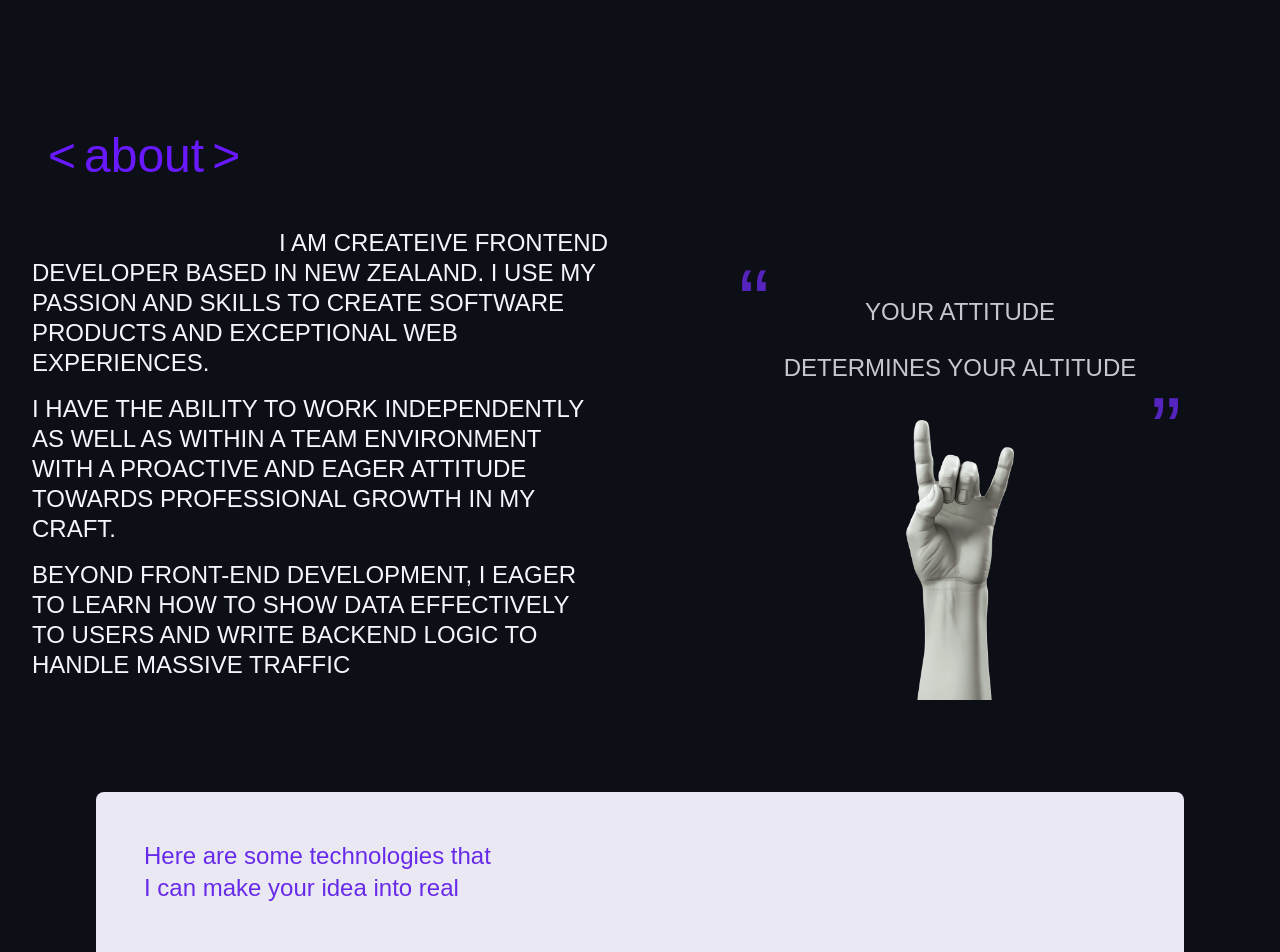
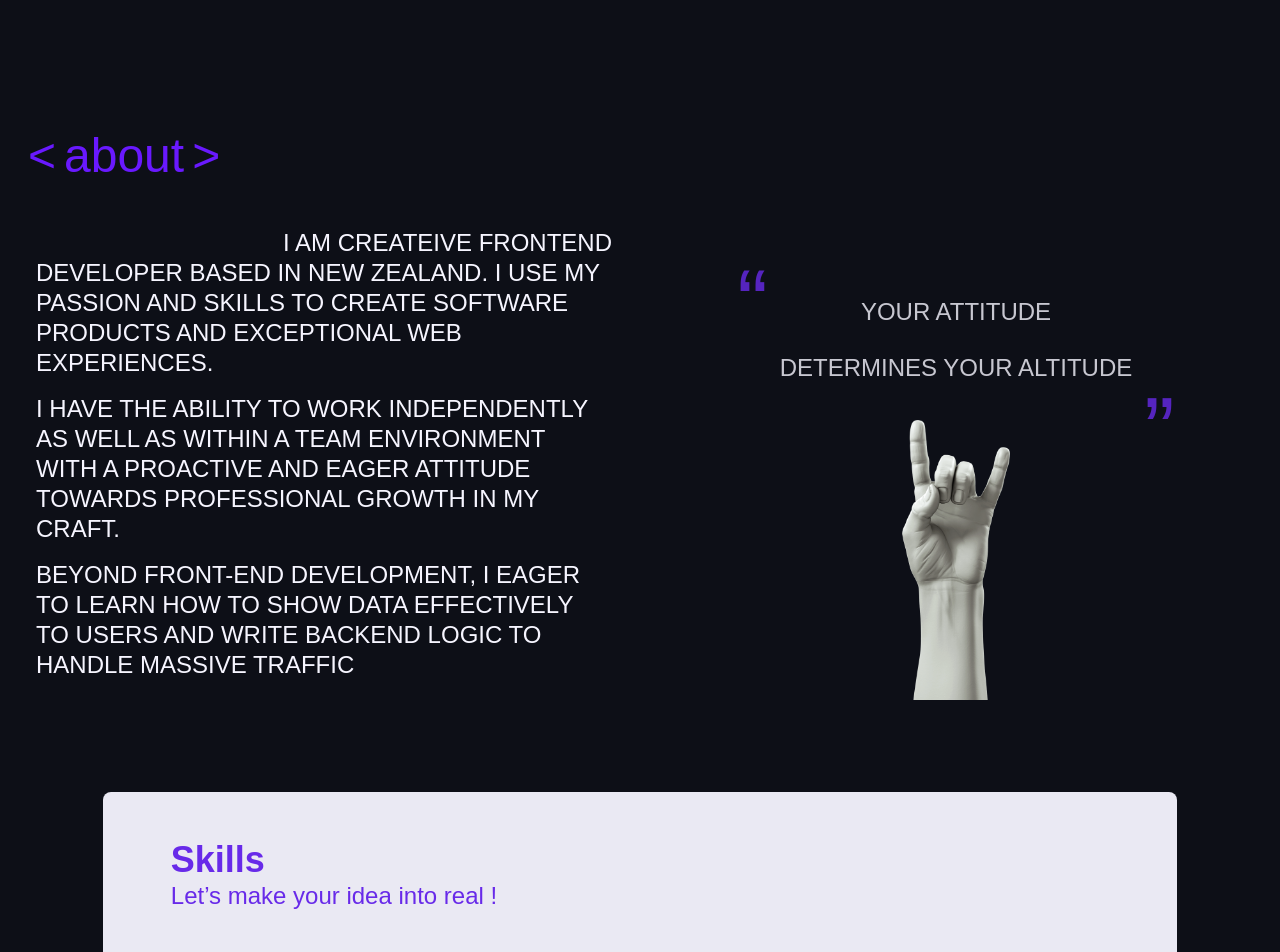
Before and after one commit to daniel0426/portfolio_2022, a Next.js app: page / in a window 1280 px wide. Shown: the part 780-1732 px from the top of the page. Built offline with nearby package versions, Linux system fonts and the light colour scheme.

Commit message:
modify skills content

```diff
--- a/components/About.js
+++ b/components/About.js
@@ -4,10 +4,10 @@ import Skills from './Skills';
 
 function About() {
   return (
-    <section className="container mx-auto flex flex-col py-12 ">
+    <section className="container mx-auto flex flex-col py-12 px-2">
       <h2 className="section-title">about</h2>
       <div className="flex flex-col md:flex-row justify-center ">
-        <div className="uppercase  mx-auto text-lg sm:text-lg md:text-[24px] leading-normal lg:leading-tight w-3/4 md:max-w-lg lg:max-w-xl mb-16 ">
+        <div className="uppercase  mx-auto text-lg sm:text-lg md:text-[20px] lg:text-[24px] leading-normal lg:leading-tight w-4/5  md:max-w-lg lg:max-w-xl mb-16 ">
           <p className="text-right">i am createive frontend </p>
           <p className="mb-4">
             developer based in new zealand. i use my passion and skills to
@@ -24,7 +24,7 @@ function About() {
             traffic
           </p>
         </div>
-        <div className="w-3/4 md:w-1/2 flex flex-col justify-center mx-auto md:mx-0">
+        <div className="w-4/5 md:w-1/2 flex flex-col justify-center mx-auto md:mx-0">
           <div className=" text-center mb-6 opacity-80 w-3/4 md:w-2/3 mx-auto uppercase text-xl lg:text-2xl">
             <div className="relative bottom-6 md:bottom-4 right-4 md:right-2 h-6 text-6xl text-[92px] text-left text-purple">
               “
--- a/components/Skills.js
+++ b/components/Skills.js
@@ -4,8 +4,9 @@ import React from 'react';
 function Skills() {
   return (
     <section className="container md:mt-12 bg-white/95 w-[90%] lg:w-[85%] mx-auto py-12 rounded-lg  ">
-      <p className="text-xl sm:text-2xl font-light text-purple pb-12 text-center sm:text-left sm:ml-12 ">
-        Here are some technologies that <br /> I can make your idea into real{' '}
+      <p className="text-lg sm:text-2xl font-light text-purple pb-12  sm:text-left sm:ml-12 px-5">
+        <span className="text-4xl font-bold">Skills</span>
+        <br /> Let’s make your idea into real !
       </p>
       <div className="grid grid-cols-2 gap-y-[2rem] md:grid-cols-4">
         <div className="skill">
--- a/styles/globals.css
+++ b/styles/globals.css
@@ -30,7 +30,7 @@
 
 @layer components {
  .section-title {
-  @apply text-brightpurple before:content-['<'] before:mr-2 after:content-['>'] after:ml-2 text-4xl md:text-5xl my-12 ml-[2rem] md:ml-[3rem]
+  @apply text-brightpurple before:content-['<'] before:mr-2 after:content-['>'] after:ml-2 text-4xl md:text-5xl my-12 sm:ml-0 px-5
  }
 
  .skill {
```
